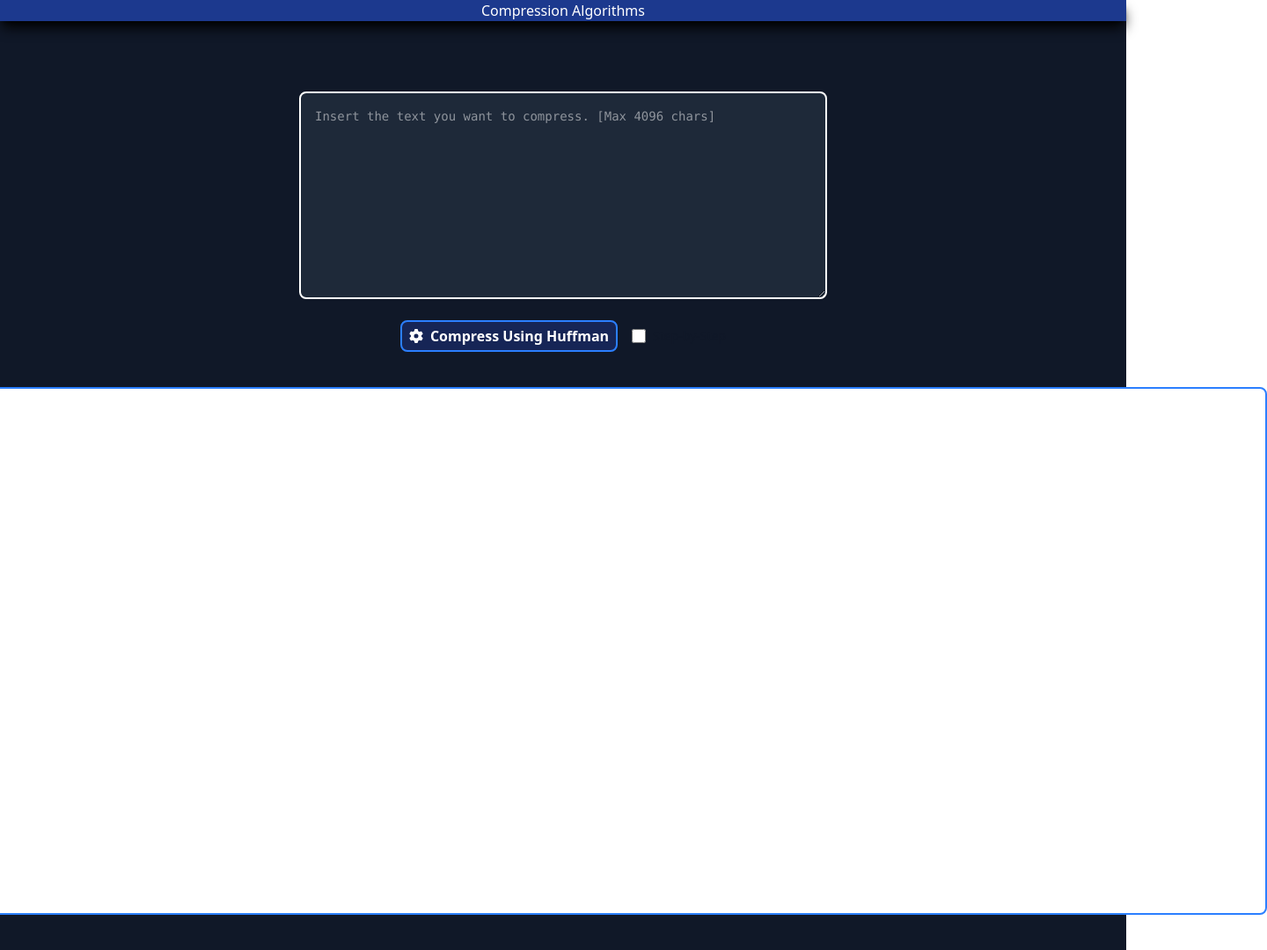
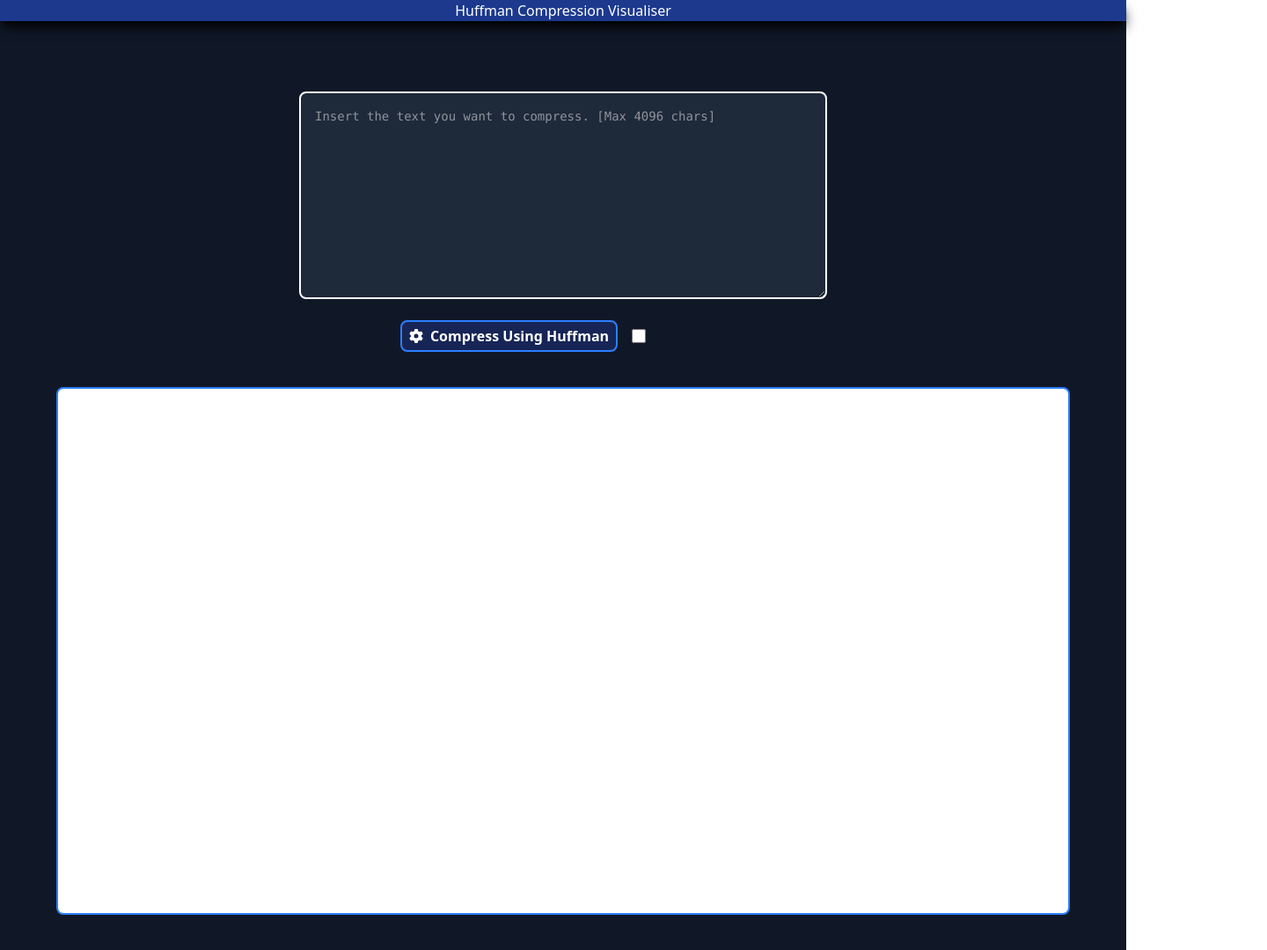
Before and after one commit to Radu434/compression-tree-visualiser, a React (Vite) app: page / in a window 1280 px wide. Shown: the whole page at 88% size, 1440 px wide, since content can reach past the window. Built offline with nearby package versions, Linux system fonts and the light colour scheme.

Commit message:
Minor Hotfixes

```diff
--- a/index.html
+++ b/index.html
@@ -1,10 +1,10 @@
 <!doctype html>
 <html lang="en">
 <head>
-    <meta charset="UTF-8" />
-    <link rel="icon" type="image/svg+xml" href="/vite.svg" />
-    <meta name="viewport" content="width=device-width, initial-scale=1.0" />
-    <title>Text Compressor</title>
+    <meta charset="UTF-8"/>
+    <link rel="icon" type="image/svg+xml" href="/vite.svg"/>
+    <meta name="viewport" content="width=device-width, initial-scale=1.0"/>
+    <title>Huffman Visualiser</title>
 </head>
 <body>
 <div id="root"></div>
--- a/src/App.jsx
+++ b/src/App.jsx
@@ -56,7 +56,7 @@ function App() {
         <div className="flex flex-col items-center justify-start min-h-screen bg-gray-900">
             <div className="flex justify-center w-full bg-blue-900 shadow-black shadow-lg/1.2 sticky top-0 z-1">
                 <h1 className="text-white px-1 hover:text-amber-200 rounded-2xl">
-                    Compression Algorithms
+                    Huffman Compression Visualiser
                 </h1>
             </div>
             {/* Pass the text and handler to TextInput */}
@@ -122,7 +122,7 @@ function App() {
                 </div>
             )}
             <div className="flex flex-col items-center
-             justify-center w-400 h-150 border-2 border-blue-500 bg-white
+             justify-center max-w-9/10 w-400 h-150 border-2 border-blue-500 bg-white
               mb-10 overflow-hidden rounded-lg">
                 {huffmanTree && <HuffmanTreeVisualizer treeData={huffmanTree}/>}
             </div>
--- a/src/components/TextInput.jsx
+++ b/src/components/TextInput.jsx
@@ -54,7 +54,7 @@ function TextInput({text, setText, onHuffmanCompress, setIterative}) {
                              focus:ring-blue-500 focus:ring-2, hover:bg-blue-600"
                         ></input>
                         <label
-                            for="iterative"
+                            htmlFor="iterative"
                             className="ms-2 text-sm font-medium text-gray-900 dark:text-gray-300
                             hover:text-blue-800"
                         >Step-by-Step</label>
```
Lines whose indentation alone changed are shown as unchanged.
